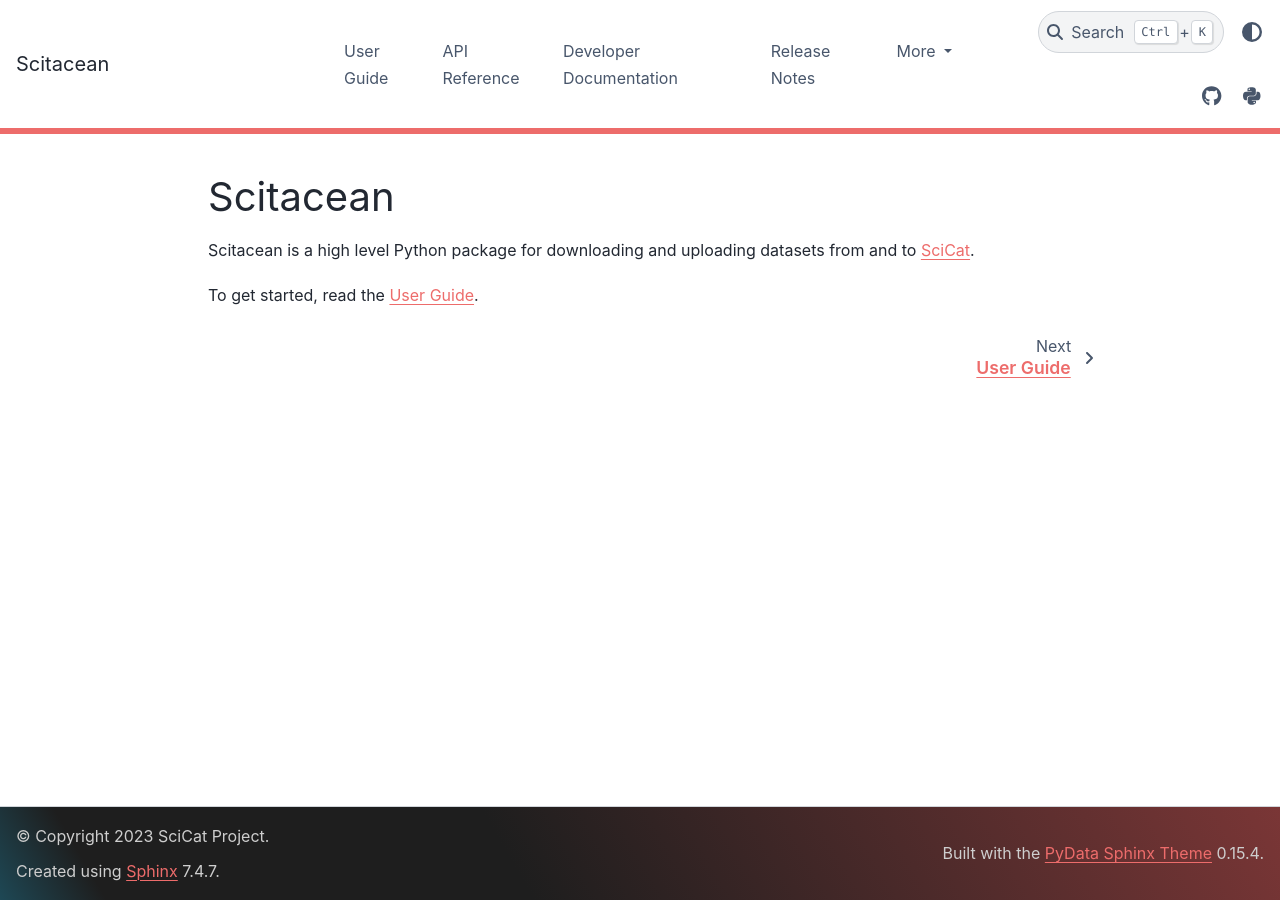
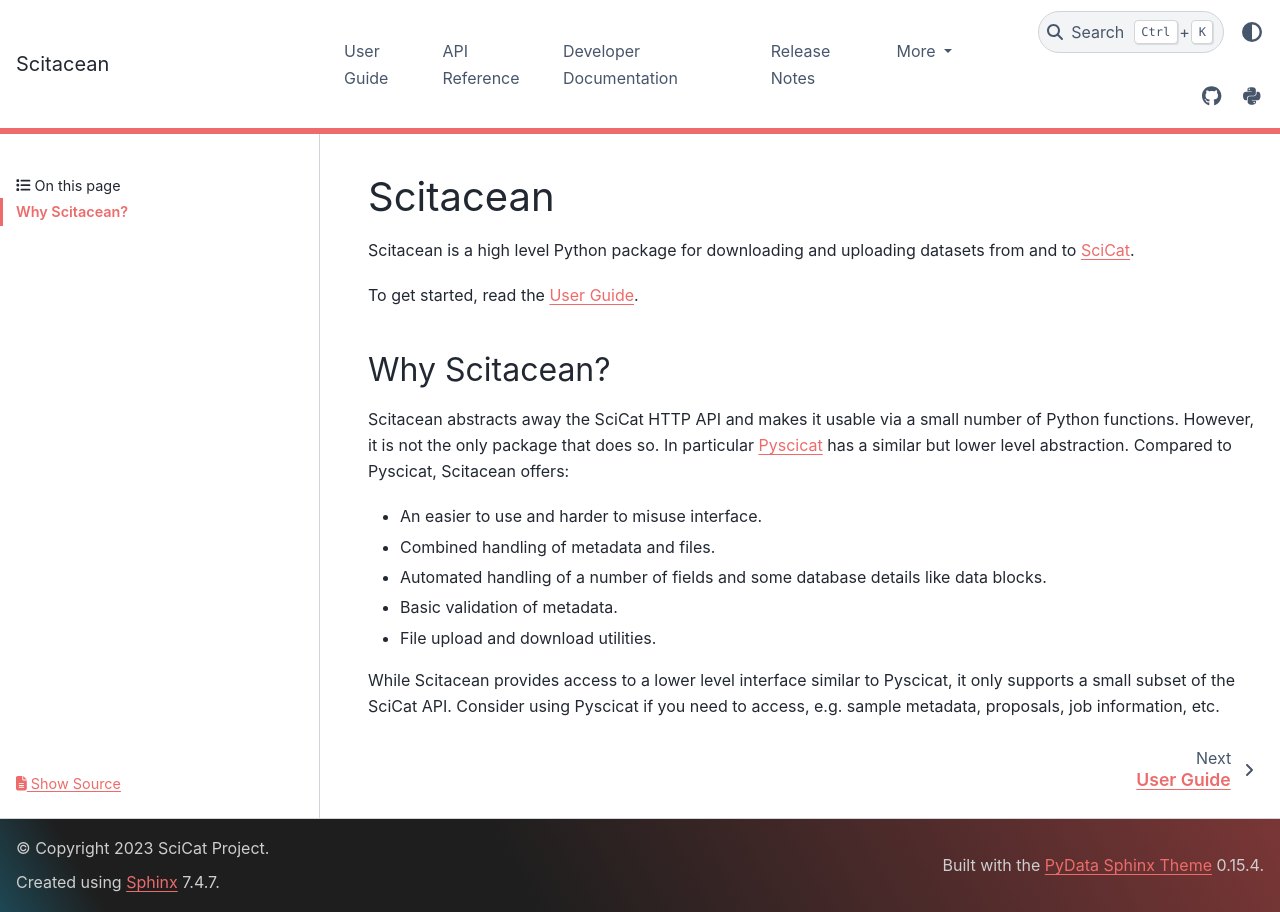
Before and after one commit to SciCatProject/scitacean, a Sphinx documentation site: the page built from docs/index.rst, in a window 1280 px wide. Built offline with Sphinx 7.4.7 and the PyData theme 0.15.4, drawn with Linux system fonts in a browser that asks for light colours; the version number could not be read and is left out.

Commit message:
Add Why Scitacean? section

```diff
--- a/docs/index.rst
+++ b/docs/index.rst
@@ -4,6 +4,23 @@
 Scitacean is a high level Python package for downloading and uploading datasets from and to `SciCat <https://scicatproject.github.io/>`_.
 
 To get started, read the `User Guide <./user-guide/index.rst>`_.
+
+Why Scitacean?
+--------------
+
+Scitacean abstracts away the SciCat HTTP API and makes it usable via a small number of Python functions.
+However, it is not the only package that does so.
+In particular `Pyscicat <https://scicatproject.github.io/pyscicat/>`_ has a similar but lower level abstraction.
+Compared to Pyscicat, Scitacean offers:
+
+- An easier to use and harder to misuse interface.
+- Combined handling of metadata and files.
+- Automated handling of a number of fields and some database details like data blocks.
+- Basic validation of metadata.
+- File upload and download utilities.
+
+While Scitacean provides access to a lower level interface similar to Pyscicat, it only supports a small subset of the SciCat API.
+Consider using Pyscicat if you need to access, e.g. sample metadata, proposals, job information, etc.
 
 .. toctree::
    :hidden:
```
